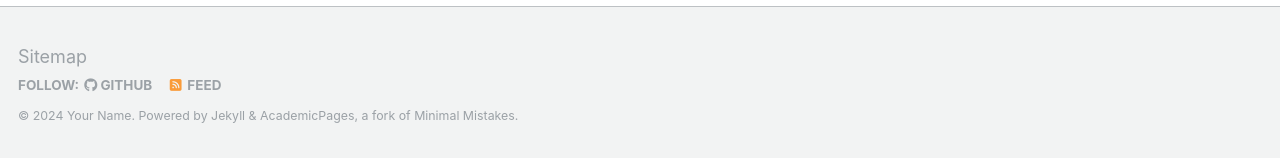
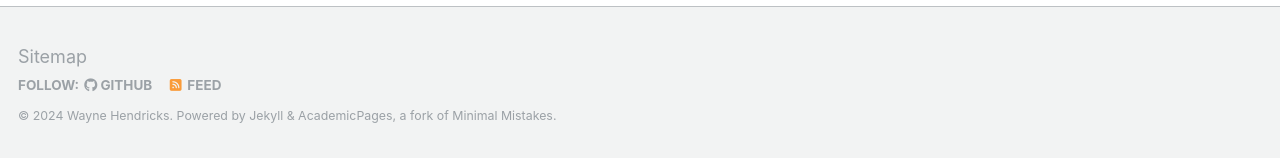
Before and after one commit to twh/twh.github.io, a Jekyll site: the page built from _pages/talkmap.html, in a window 1280 px wide and 1344 px high. Shown: the part 1183-1341 px from the top of the window. Built offline with Jekyll 4.4.1, drawn with Linux system fonts in a browser that asks for light colours; nearby versions of some CDN libraries; some web fonts are replaced.

Commit message:
fixed name

```diff
--- a/_config.yml
+++ b/_config.yml
@@ -10,11 +10,11 @@
 locale                   : "en-US"
 title                    : "waynehendricks.com"
 title_separator          : "-"
-name                     : &name "Your Name"
-description              : &description "personal description"
+name                     : &name "Wayne Hendricks"
+description              : &description "My personal webpage"
 url                      : https://twh.github.io # the base hostname & protocol for your site e.g. "https://mmistakes.github.io"
 baseurl                  : "" # the subpath of your site, e.g. "/blog"
-repository               : "academicpages/academicpages.github.io"
+repository               : "twh/twh.github.io"
 
 # Site Author - The following control what appear as part of the author content on the side bar.
 #               If a field is blank the icon and link will not appear, otherwise it will be shown.
```
